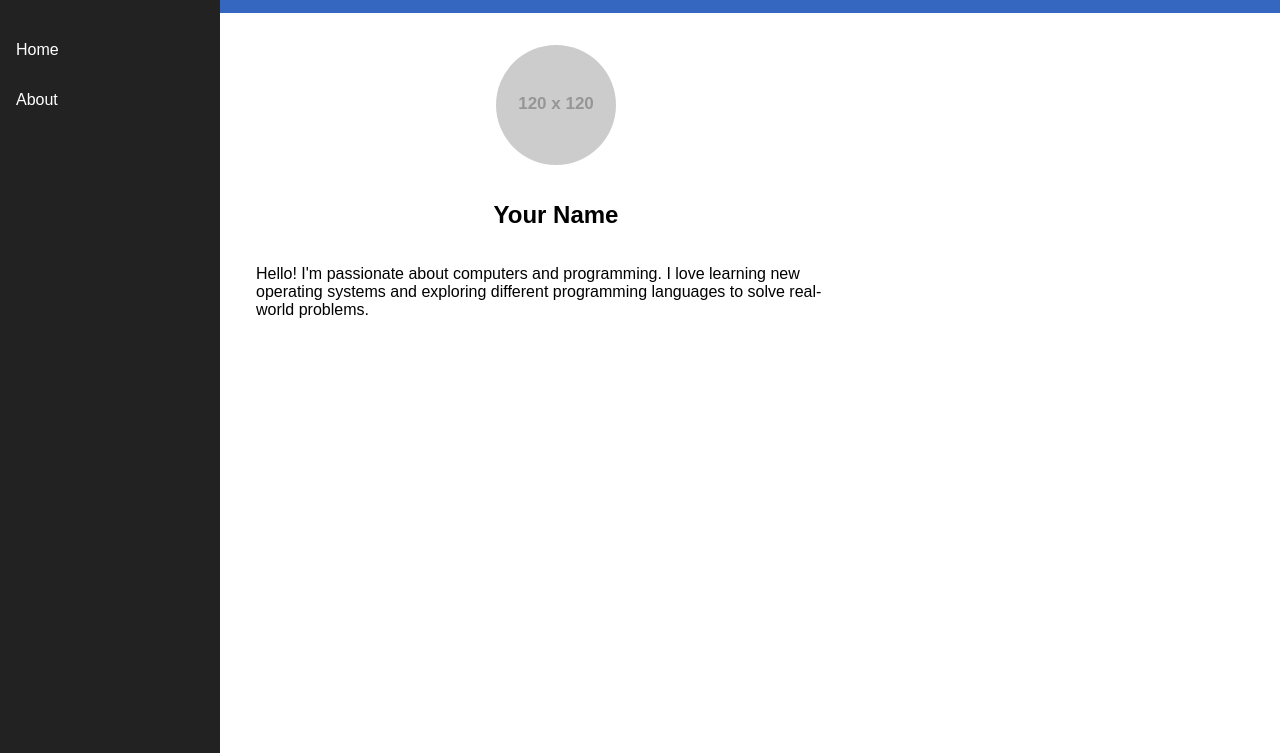
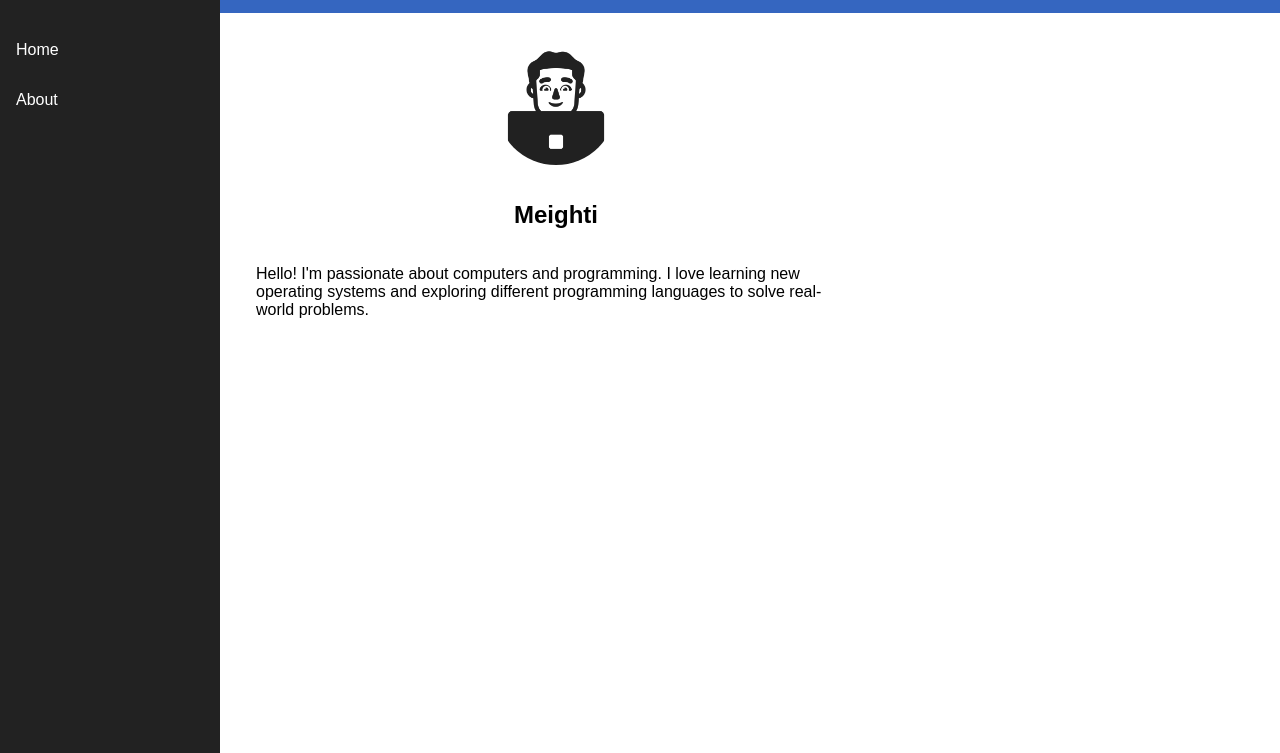
Before and after one commit to meighti-postnord/meighti-postnord.github.io, a plain HTML site: page about.html in a window 1280 px wide. Shown: the part 47-800 px from the top of the page. Drawn offline with Linux system fonts and the light colour scheme; placeholder pictures from the web are drawn by us.

Commit message:
Add files via upload

```diff
--- a/about.html
+++ b/about.html
@@ -23,8 +23,8 @@
   </header>
   <main>
     <section class="profile">
-      <img src="https://via.placeholder.com/120" alt="Profile Picture" class="profile-pic">
-      <h2>Your Name</h2>
+      <img src="avatar.png" alt="Profile Picture" class="profile-pic" width="120" height="120">
+      <h2>Meighti</h2>
       <p>Hello! I'm passionate about computers and programming. I love learning new operating systems and exploring different programming languages to solve real-world problems.</p>
     </section>
   </main>
```
Also changed, not shown: avatar.png (added).
